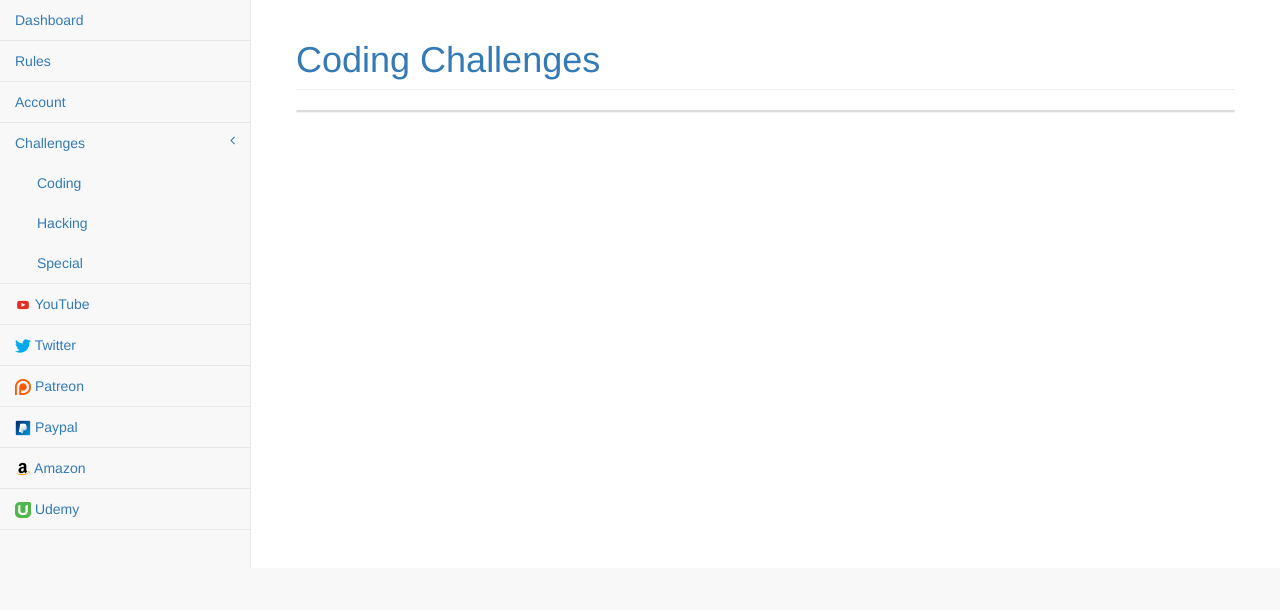
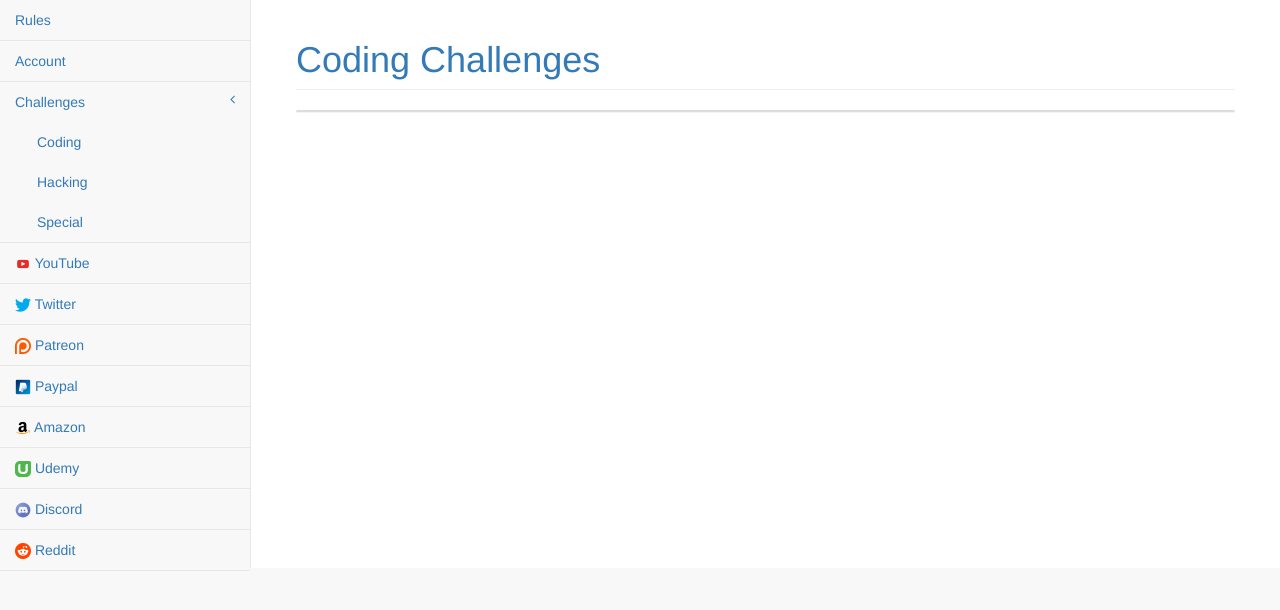
Before and after one commit to felbinger/ci-api, a Flask app: template app/templates/cc.html in a window 1280 px wide. Shown: the part 51-661 px from the top of the page. Run offline with Flask 2, Linux system fonts and the light colour scheme; the template is opened without the code that fills it, so the values that code supplies are empty; parts of the project's set-up code (start-up, migrations or seed data) failed here and were passed over; some libraries are stand-ins or nearby versions.

Commit message:
added reddit, discord, changed navigation items: removed dashboard, set tmt to / not index.html, added login wallpaper

```diff
--- a/app/templates/login.html
+++ b/app/templates/login.html
@@ -26,7 +26,7 @@
 		<!-- Custom Theme JavaScript -->
 		<script src="{{url_for('static',filename='dist/js/sb-admin-2.js')}}"></script>
     </head>
-    <body style="">
+    <body style="background-image:url('https://cdn.discordapp.com/attachments/398227587458924544/486580072786952243/Login_Page_Wall.png'); background-repeat:no-repeat; background-size:cover;">
         <div class="container">
             <div class="row">
                 <div class="col-md-6 col-md-offset-3">
--- a/app/templates/navigation.html
+++ b/app/templates/navigation.html
@@ -1,5 +1,5 @@
 <nav class="navbar navbar-default navbar-static-top" role="navigation" style="margin-bottom: 0">
-    <div class="navbar-header"><a class="navbar-brand" href="index.html">The Morpheus Tutorials</a></div>
+    <div class="navbar-header"><a class="navbar-brand" href="/">The Morpheus Tutorials</a></div>
     <ul class="nav navbar-top-links navbar-right">
         <li><a href="/logout"><i class="fa fa-sign-out fa-fw"></i></a></li>
     </ul>
@@ -7,7 +7,6 @@
     <div class="navbar-default sidebar" role="navigation">
         <div class="sidebar-nav navbar-collapse">
             <ul class="nav" id="side-menu">
-                <li><a href="/">Dashboard</a></li>
                 <li><a href="/rules">Rules</a></li>
                 <li><a href="/account">Account</a></li>
                 <li>
@@ -29,8 +28,10 @@
                 <li><a href="https://twitter.com/TheMorpheusTuts"><img width="16" height="16" src="{{url_for('static',filename='dist/img/twitter.png')}}"> Twitter</a></li>
                 <li><a href="https://www.patreon.com/user?u=5322110"><img width="16" height="16" src="{{url_for('static',filename='dist/img/patreon.png')}}"> Patreon</a></li>
                 <li><a href="https://www.paypal.me/TheMorpheus"><img width="16" height="16" src="{{url_for('static',filename='dist/img/paypal.png')}}"> Paypal</a></li>
-                <li><a href="http://amzn.to/2slBSgH"><img width="16" height="16" src="{{url_for('static',filename='dist/img/amazon.png')}}"> Amazon</a></li>
+                <li><a href="https://amzn.to/2slBSgH"><img width="16" height="16" src="{{url_for('static',filename='dist/img/amazon.png')}}"> Amazon</a></li>
                 <li><a href="https://www.udemy.com/user/cedric-mossner/"><img width="16" height="16" src="{{url_for('static',filename='dist/img/udemy.png')}}"> Udemy</a></li>
+                <li><a href="https://discord.gg/BnYZ8XS"><img width="16" height="16" src="{{url_for('static',filename='dist/img/discord.png')}}"> Discord</a></li>
+                <li><a href="https://www.reddit.com/r/TheMorpheusTuts/"><img width="16" height="16" src="{{url_for('static',filename='dist/img/reddit.png')}}"> Reddit</a></li>
             </ul>
         </div>
         <!-- /.sidebar-collapse -->
```
Also changed, not shown: app/static/dist/img/discord.png (added), app/static/dist/img/reddit.png (added).
